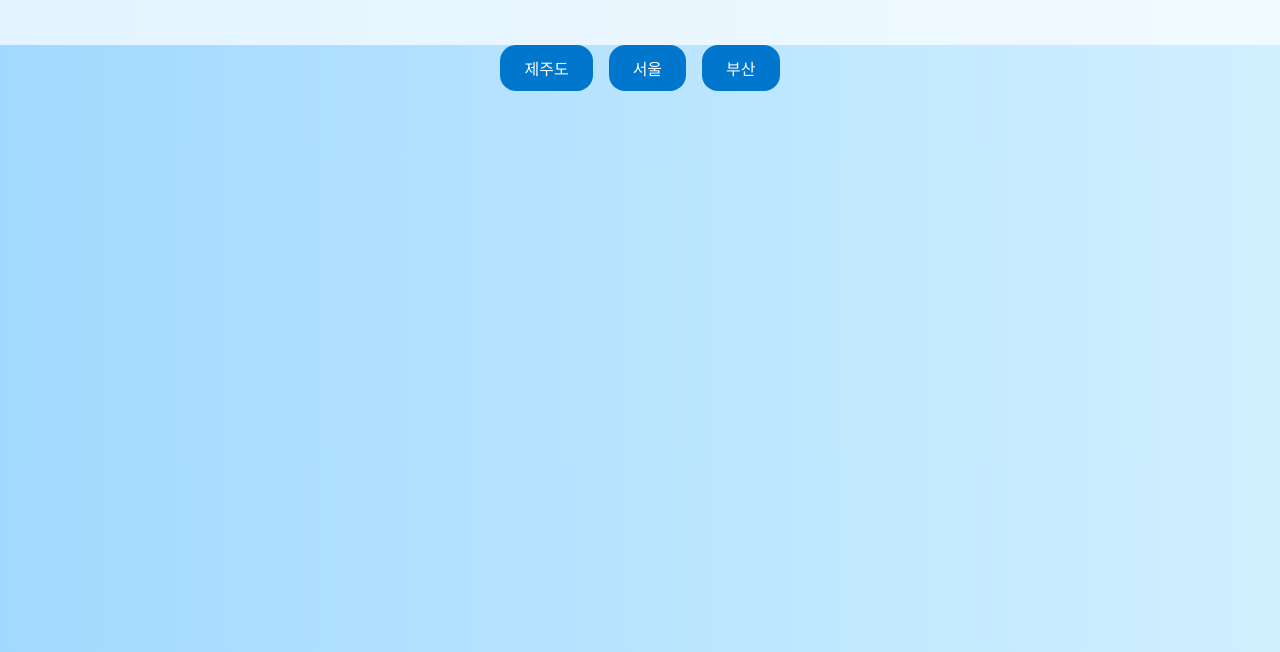
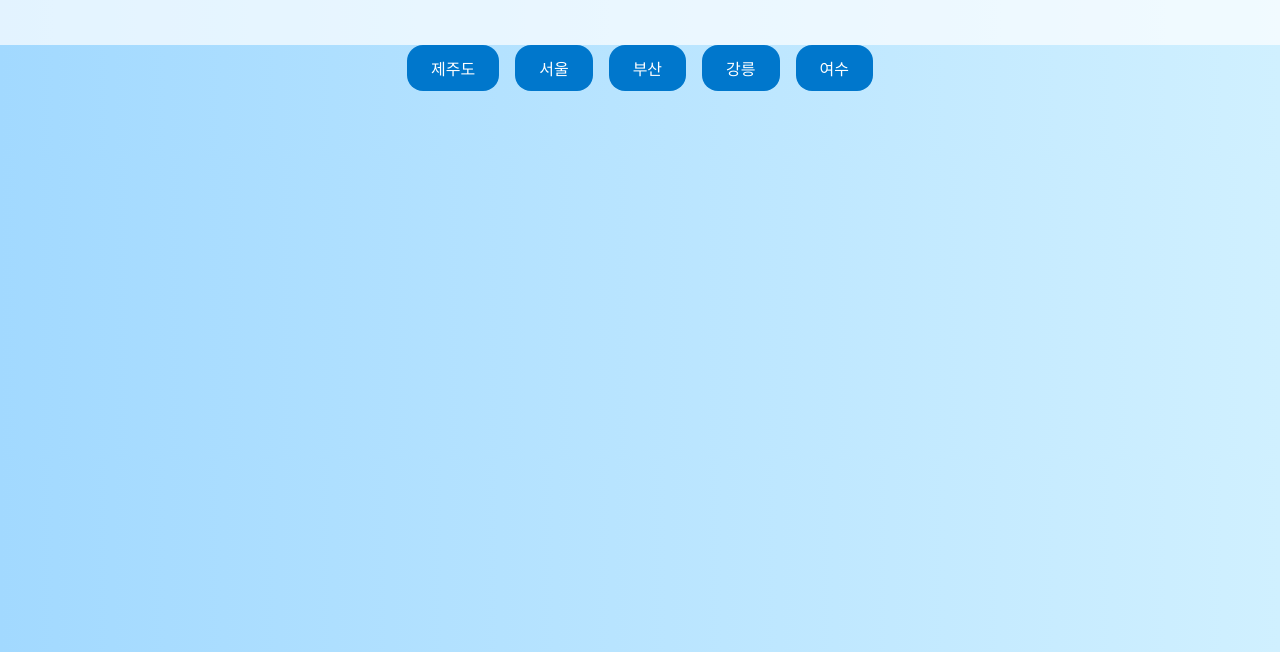
Before and after one commit to gwaniiii/gwaniiii.github.io, a plain HTML site: page index.html in a window 1280 px wide. Shown: the part 148-800 px from the top of the page. Drawn offline with Linux system fonts and the light colour scheme.

Commit message:
Update index.html

```diff
--- a/index.html
+++ b/index.html
@@ -16,6 +16,9 @@
     <button onclick="showPlace('jeju')">제주도</button>
     <button onclick="showPlace('seoul')">서울</button>
     <button onclick="showPlace('busan')">부산</button>
+    <button onclick="showPlace('gangneung')">강릉</button>
+    <button onclick="showPlace('yeosu')">여수</button>
+
   </nav>
 
   <main id="place-container">
```
